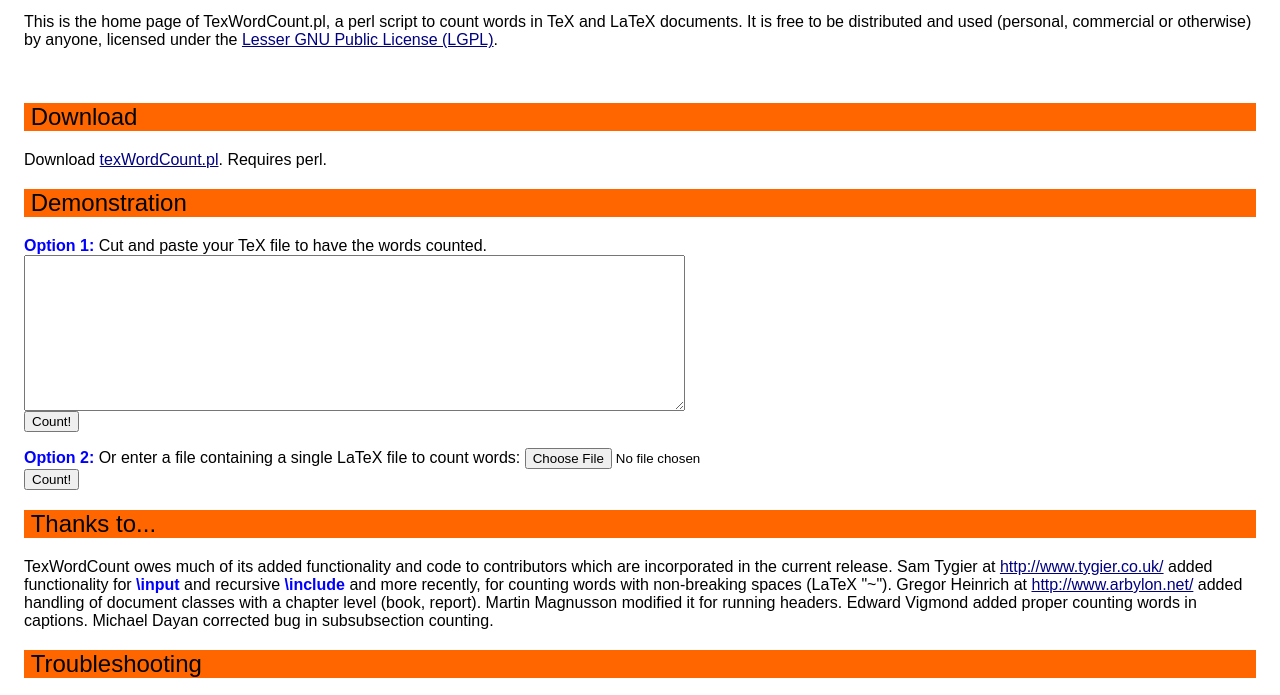
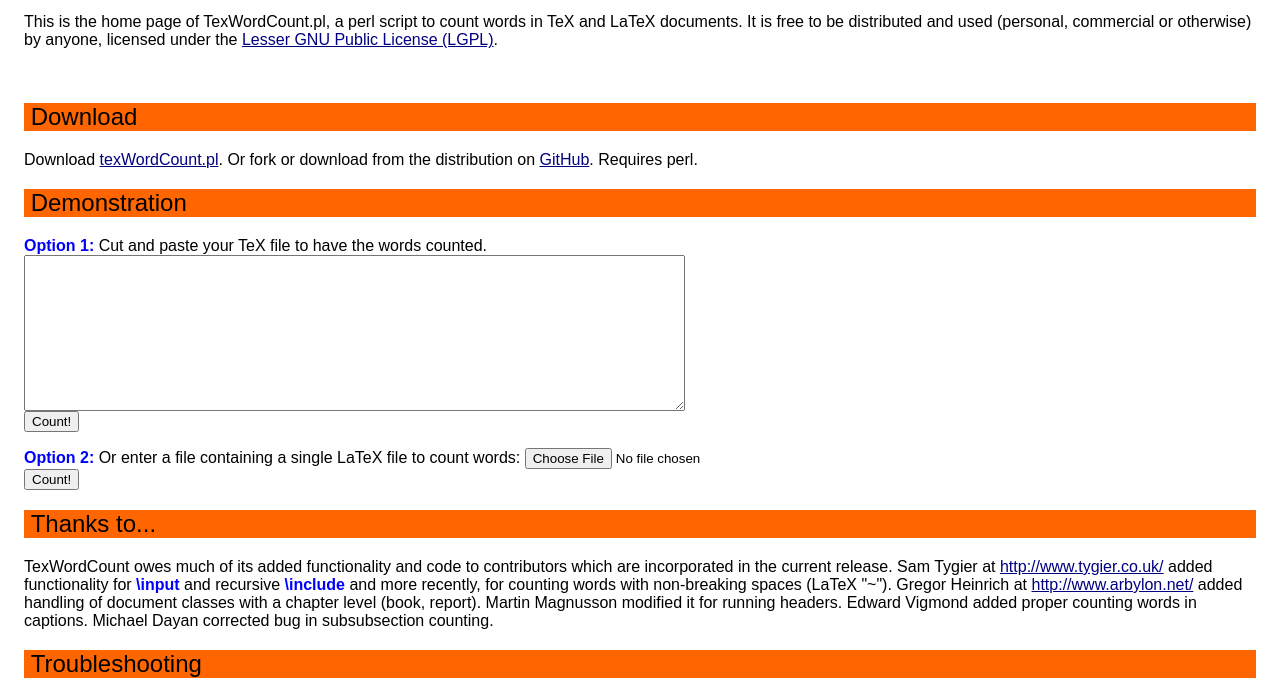
Before and after one commit to WING-NUS/texWordCount, a plain HTML site: page index.html in a window 1280 px wide. Shown: the part 95-790 px from the top of the page. Drawn offline with Linux system fonts and the light colour scheme.

Commit message:
Added link to github

```diff
--- a/index.html
+++ b/index.html
@@ -24,7 +24,10 @@ License (LGPL)</A>.
 <H2>&nbsp;Download</H2>
 
 <P> Download <A
-HREF="http://www.comp.nus.edu.sg/~kanmy/software/texWordCount.pl">texWordCount.pl</A>.  Requires perl.
+HREF="http://www.comp.nus.edu.sg/~kanmy/software/texWordCount.pl">texWordCount.pl</A>.
+Or fork or download from the distribution on <A
+HREF="https://github.com/WING-NUS/texWordCount">GitHub</A>. Requires
+perl.
 
 <!-- Content ---------------------------------------------------------------------- -->
 
```
